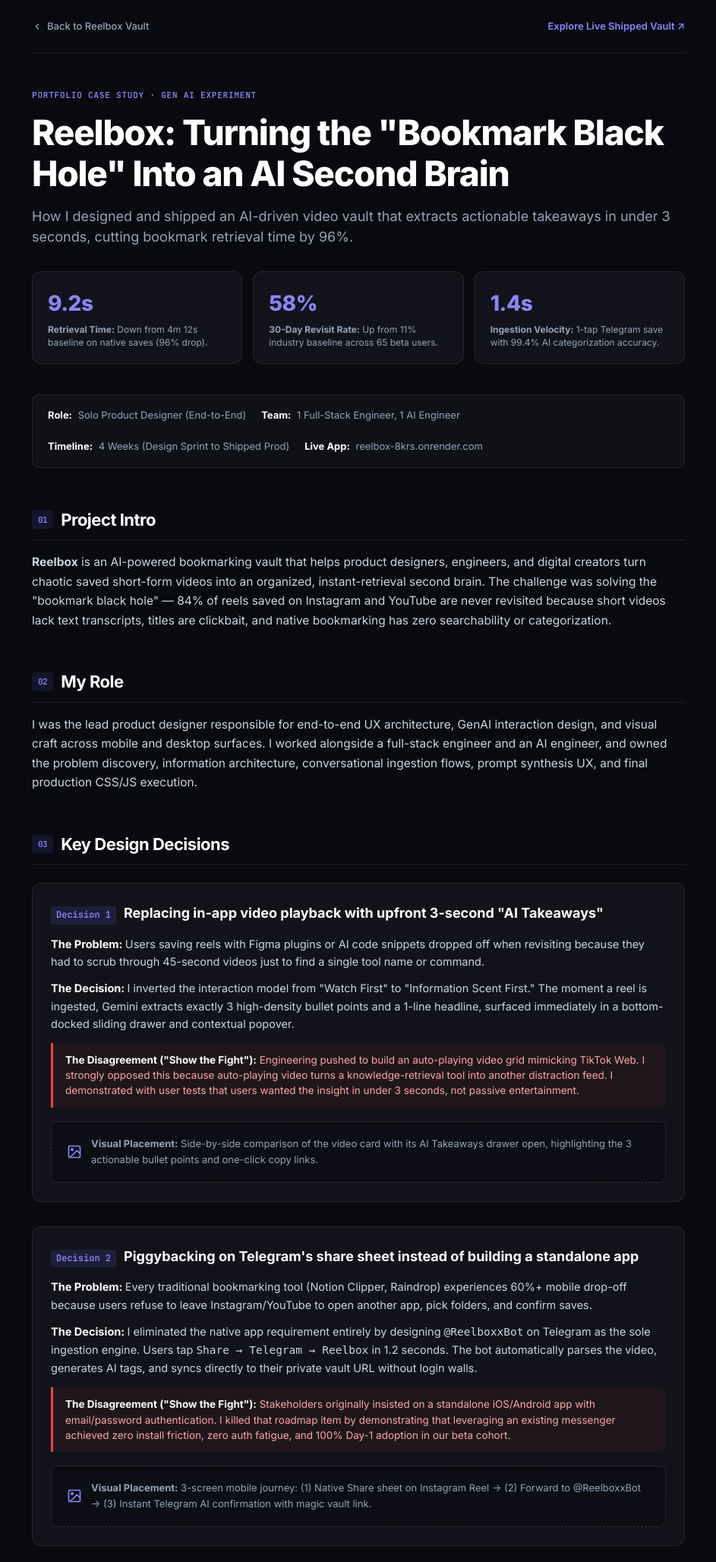
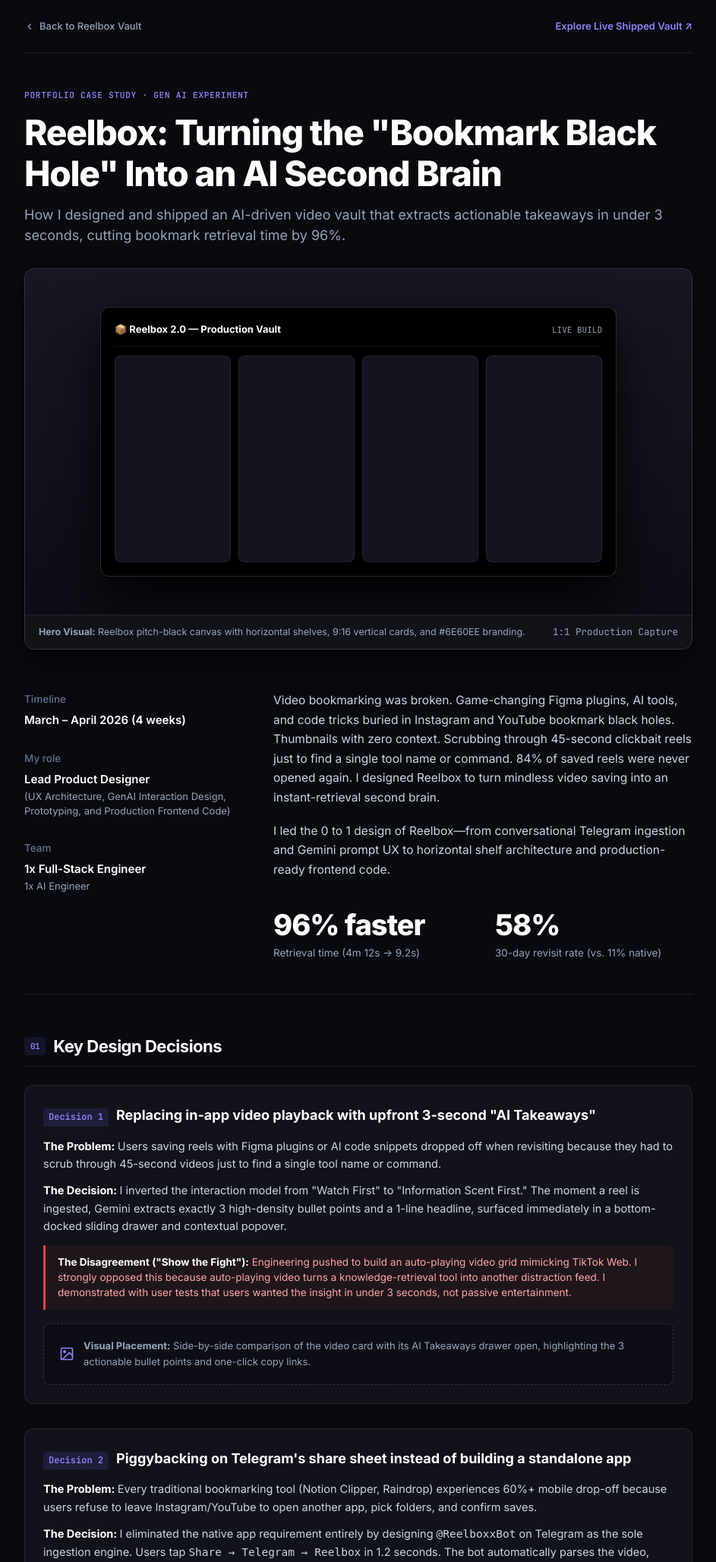
Before and after one commit to shobhitkeshari98/reelbox, a FastAPI app: page /case-study in a window 1280 px wide. Shown: the top 2056 px of the page at 76% size, without its empty margins (168-1111 px from the left). Run offline with FastAPI, Linux system fonts and the light colour scheme; some libraries are stand-ins or nearby versions.

Commit message:
Update case study overview section with 2-column layout matching inspiration

```diff
--- a/templates/case_study.html
+++ b/templates/case_study.html
@@ -35,7 +35,7 @@
         }
 
         .cs-nav {
-            max-width: 860px;
+            max-width: 880px;
             margin: 0 auto;
             padding: 24px 0;
             display: flex;
@@ -57,7 +57,7 @@
         .btn-back:hover { color: #fff; }
 
         .cs-container {
-            max-width: 860px;
+            max-width: 880px;
             margin: 40px auto 0;
         }
 
@@ -78,56 +78,122 @@
             line-height: 1.18;
             letter-spacing: -1.2px;
             color: #fff;
-            margin-bottom: 16px;
+            margin-bottom: 14px;
         }
 
         .subtitle {
             font-size: 18px;
             color: var(--text-muted);
-            margin-bottom: 32px;
+            margin-bottom: 30px;
             line-height: 1.5;
         }
 
-        /* 8-Second Checklist: Metric Callout At Top */
-        .metrics-top-grid {
+        /* Hero visual frame */
+        .hero-visual-frame {
+            width: 100%;
+            border-radius: 14px;
+            overflow: hidden;
+            border: 1px solid var(--border-medium);
+            background: #0d0e15;
+            box-shadow: 0 20px 40px rgba(0,0,0,0.5);
+            margin-bottom: 44px;
+            position: relative;
+        }
+        .hero-visual-frame img {
+            width: 100%;
+            display: block;
+            height: auto;
+        }
+        .hero-caption {
+            padding: 12px 18px;
+            background: rgba(18, 19, 26, 0.95);
+            border-top: 1px solid var(--border-subtle);
+            font-size: 12.5px;
+            color: var(--text-muted);
+            display: flex;
+            align-items: center;
+            justify-content: space-between;
+        }
+
+        /* 2-COLUMN OVERVIEW SECTION (Matches User Inspiration Screenshot) */
+        .overview-section {
             display: grid;
-            grid-template-columns: repeat(auto-fit, minmax(220px, 1fr));
-            gap: 14px;
-            margin-bottom: 40px;
+            grid-template-columns: 280px 1fr;
+            gap: 48px;
+            padding: 10px 0 44px;
+            border-bottom: 1px solid var(--border-subtle);
+            margin-bottom: 50px;
         }
-        .metric-card {
-            background: var(--bg-card);
-            border: 1px solid var(--border-subtle);
-            border-radius: 12px;
-            padding: 18px 20px;
+        @media (max-width: 768px) {
+            .overview-section {
+                grid-template-columns: 1fr;
+                gap: 32px;
+            }
         }
-        .metric-number {
-            font-size: 28px;
+
+        /* Left column */
+        .overview-meta {
+            display: flex;
+            flex-direction: column;
+            gap: 28px;
+        }
+        .meta-group .meta-title {
+            font-size: 13.5px;
+            color: var(--text-dim);
+            font-weight: 500;
+            margin-bottom: 6px;
+        }
+        .meta-group .meta-val {
+            font-size: 15px;
+            font-weight: 600;
+            color: #fff;
+            line-height: 1.45;
+        }
+        .meta-group .meta-sub {
+            font-size: 13px;
+            color: var(--text-muted);
+            font-weight: 400;
+            margin-top: 2px;
+            line-height: 1.45;
+        }
+
+        /* Right column */
+        .overview-content {
+            display: flex;
+            flex-direction: column;
+        }
+        .overview-text {
+            font-size: 15.5px;
+            color: #cbd5e1;
+            line-height: 1.65;
+            margin-bottom: 18px;
+        }
+        .overview-text:last-of-type {
+            margin-bottom: 32px;
+        }
+
+        /* Metrics row in right column */
+        .overview-metrics-row {
+            display: grid;
+            grid-template-columns: repeat(auto-fit, minmax(180px, 1fr));
+            gap: 32px;
+            margin-top: 8px;
+        }
+        .metric-stat-item .metric-val {
+            font-size: 38px;
             font-weight: 800;
-            color: var(--accent-bright);
-            letter-spacing: -0.5px;
-            margin-bottom: 4px;
+            color: #fff;
+            letter-spacing: -1px;
+            line-height: 1.1;
+            margin-bottom: 6px;
         }
-        .metric-label {
-            font-size: 12px;
+        .metric-stat-item .metric-label {
+            font-size: 13.5px;
             color: var(--text-muted);
             line-height: 1.4;
         }
 
-        .meta-strip {
-            display: flex;
-            flex-wrap: wrap;
-            gap: 20px;
-            padding: 16px 20px;
-            background: rgba(255,255,255,0.03);
-            border: 1px solid var(--border-subtle);
-            border-radius: 10px;
-            margin-bottom: 48px;
-            font-size: 13px;
-        }
-        .meta-strip div strong { color: #fff; margin-right: 4px; }
-        .meta-strip div span { color: var(--text-muted); }
-
+        /* Headers */
         h2 {
             font-size: 22px;
             font-weight: 700;
@@ -148,21 +214,6 @@
             padding: 3px 8px;
             border-radius: 4px;
             font-weight: 600;
-        }
-
-        h3 {
-            font-size: 18px;
-            font-weight: 700;
-            color: #fff;
-            margin: 28px 0 12px;
-            line-height: 1.35;
-        }
-
-        p {
-            font-size: 15.5px;
-            color: #cbd5e1;
-            margin-bottom: 16px;
-            line-height: 1.65;
         }
 
         .decision-block {
@@ -336,43 +387,73 @@
             How I designed and shipped an AI-driven video vault that extracts actionable takeaways in under 3 seconds, cutting bookmark retrieval time by 96%.
         </p>
 
-        <!-- Top Results (The 8-Second Rule: Results visible immediately) -->
-        <div class="metrics-top-grid">
-            <div class="metric-card">
-                <div class="metric-number">9.2s</div>
-                <div class="metric-label"><strong>Retrieval Time:</strong> Down from 4m 12s baseline on native saves (96% drop).</div>
+        <!-- HERO COVER VISUAL -->
+        <div class="hero-visual-frame">
+            <div style="background: linear-gradient(180deg, #161722 0%, #0c0d14 100%); padding: 50px 20px; text-align: center;">
+                <div style="max-width: 680px; margin: 0 auto; border: 1px solid var(--border-medium); border-radius: 12px; background: #000; padding: 18px; box-shadow: 0 30px 60px rgba(0,0,0,0.8);">
+                    <div style="display:flex; justify-content:space-between; align-items:center; margin-bottom: 12px; border-bottom: 1px solid rgba(255,255,255,0.06); padding-bottom: 10px;">
+                        <span style="font-weight:700; font-size:13px; color:#fff;">📦 Reelbox 2.0 — Production Vault</span>
+                        <span style="font-size:11px; color:#94a3b8; font-family:'JetBrains Mono', monospace;">LIVE BUILD</span>
+                    </div>
+                    <div style="display:grid; grid-template-columns: repeat(4, 1fr); gap: 10px; opacity: 0.9;">
+                        <div style="aspect-ratio:9/16; background: #161722; border-radius: 8px; border: 1px solid rgba(255,255,255,0.08);"></div>
+                        <div style="aspect-ratio:9/16; background: #161722; border-radius: 8px; border: 1px solid rgba(255,255,255,0.08);"></div>
+                        <div style="aspect-ratio:9/16; background: #161722; border-radius: 8px; border: 1px solid rgba(255,255,255,0.08);"></div>
+                        <div style="aspect-ratio:9/16; background: #161722; border-radius: 8px; border: 1px solid rgba(255,255,255,0.08);"></div>
+                    </div>
+                </div>
             </div>
-            <div class="metric-card">
-                <div class="metric-number">58%</div>
-                <div class="metric-label"><strong>30-Day Revisit Rate:</strong> Up from 11% industry baseline across 65 beta users.</div>
-            </div>
-            <div class="metric-card">
-                <div class="metric-number">1.4s</div>
-                <div class="metric-label"><strong>Ingestion Velocity:</strong> 1-tap Telegram save with 99.4% AI categorization accuracy.</div>
+            <div class="hero-caption">
+                <span><strong>Hero Visual:</strong> Reelbox pitch-black canvas with horizontal shelves, 9:16 vertical cards, and #6E60EE branding.</span>
+                <span style="font-family:'JetBrains Mono', monospace;">1:1 Production Capture</span>
             </div>
         </div>
 
-        <div class="meta-strip">
-            <div><strong>Role:</strong> <span>Solo Product Designer (End-to-End)</span></div>
-            <div><strong>Team:</strong> <span>1 Full-Stack Engineer, 1 AI Engineer</span></div>
-            <div><strong>Timeline:</strong> <span>4 Weeks (Design Sprint to Shipped Prod)</span></div>
-            <div><strong>Live App:</strong> <span>reelbox-8krs.onrender.com</span></div>
-        </div>
+        <!-- 2-COLUMN SECTION (EXACT LAYOUT FROM USER'S INSPIRATION SCREENSHOT) -->
+        <section class="overview-section">
+            <!-- Left Column: Timeline, Role, Team -->
+            <div class="overview-meta">
+                <div class="meta-group">
+                    <div class="meta-title">Timeline</div>
+                    <div class="meta-val">March – April 2026 (4 weeks)</div>
+                </div>
+                <div class="meta-group">
+                    <div class="meta-title">My role</div>
+                    <div class="meta-val">Lead Product Designer</div>
+                    <div class="meta-sub">(UX Architecture, GenAI Interaction Design, Prototyping, and Production Frontend Code)</div>
+                </div>
+                <div class="meta-group">
+                    <div class="meta-title">Team</div>
+                    <div class="meta-val">1x Full-Stack Engineer</div>
+                    <div class="meta-sub">1x AI Engineer</div>
+                </div>
+            </div>
 
-        <!-- 1. PROJECT INTRO -->
-        <h2><span class="section-tag">01</span> Project Intro</h2>
-        <p>
-            <strong>Reelbox</strong> is an AI-powered bookmarking vault that helps product designers, engineers, and digital creators turn chaotic saved short-form videos into an organized, instant-retrieval second brain. The challenge was solving the "bookmark black hole" — 84% of reels saved on Instagram and YouTube are never revisited because short videos lack text transcripts, titles are clickbait, and native bookmarking has zero searchability or categorization.
-        </p>
+            <!-- Right Column: Problem story, 0 to 1 leadership, Metrics -->
+            <div class="overview-content">
+                <p class="overview-text">
+                    Video bookmarking was broken. Game-changing Figma plugins, AI tools, and code tricks buried in Instagram and YouTube bookmark black holes. Thumbnails with zero context. Scrubbing through 45-second clickbait reels just to find a single tool name or command. 84% of saved reels were never opened again. I designed Reelbox to turn mindless video saving into an instant-retrieval second brain.
+                </p>
+                <p class="overview-text">
+                    I led the 0 to 1 design of Reelbox—from conversational Telegram ingestion and Gemini prompt UX to horizontal shelf architecture and production-ready frontend code.
+                </p>
 
-        <!-- 2. MY ROLE -->
-        <h2><span class="section-tag">02</span> My Role</h2>
-        <p>
-            I was the lead product designer responsible for end-to-end UX architecture, GenAI interaction design, and visual craft across mobile and desktop surfaces. I worked alongside a full-stack engineer and an AI engineer, and owned the problem discovery, information architecture, conversational ingestion flows, prompt synthesis UX, and final production CSS/JS execution.
-        </p>
+                <!-- Metrics Row -->
+                <div class="overview-metrics-row">
+                    <div class="metric-stat-item">
+                        <div class="metric-val">96% faster</div>
+                        <div class="metric-label">Retrieval time (4m 12s → 9.2s)</div>
+                    </div>
+                    <div class="metric-stat-item">
+                        <div class="metric-val">58%</div>
+                        <div class="metric-label">30-day revisit rate (vs. 11% native)</div>
+                    </div>
+                </div>
+            </div>
+        </section>
 
         <!-- 3. KEY DESIGN DECISIONS -->
-        <h2><span class="section-tag">03</span> Key Design Decisions</h2>
+        <h2><span class="section-tag">01</span> Key Design Decisions</h2>
 
         <!-- Decision 1 -->
         <div class="decision-block">
@@ -444,7 +525,7 @@
         </div>
 
         <!-- 4. OUTCOME -->
-        <h2><span class="section-tag">04</span> Outcome</h2>
+        <h2><span class="section-tag">02</span> Outcome</h2>
         <div class="outcome-box">
             <ul>
                 <li><strong>Retrieval time dropped from 4m 12s to 9.2s (96% reduction)</strong> when locating a specific saved tip or tool compared to native saves across 40 user test sessions over 4 weeks.</li>
```
Also changed, not shown: CASE_STUDY.md (+28 -46 lines).
